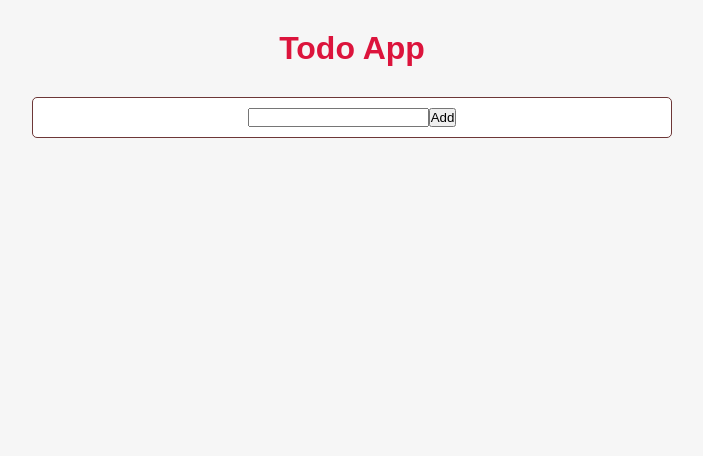
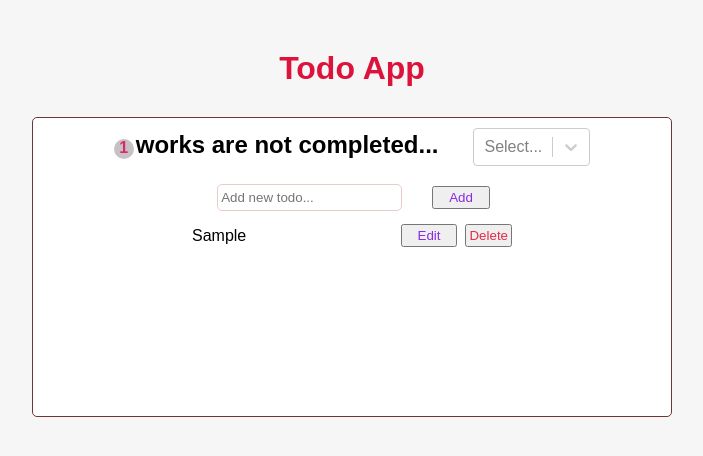
Before and after one commit to seyedmahdihosseinizade/TodoApp-React, a React (Create React App) app: page / in a window 1280 px wide. Both pictures are taken after typing "Sample" into the empty fields and a click on the button "Add". Shown: the top 456 px of the page, without its empty margins (288-991 px from the left). Built offline with nearby package versions, Linux system fonts and the light colour scheme; the HTML template or start-up script is replaced by a standard one.

Commit message:
push react

```diff
--- a/package.json
+++ b/package.json
@@ -9,6 +9,7 @@
     "react": "^17.0.2",
     "react-dom": "^17.0.2",
     "react-scripts": "5.0.0",
+    "react-select": "^5.2.1",
     "web-vitals": "^2.1.2"
   },
   "scripts": {
--- a/src/App.css
+++ b/src/App.css
@@ -4,7 +4,7 @@
   flex-direction: column;
   align-items: center;
   margin-top: 20px;
-  padding: 10px;
+  padding: 30px;
 }
 
 .App h1{
@@ -16,8 +16,37 @@
   flex-direction: column;
   align-items: center;
   width: 40rem;
+  height: 300px;
   background-color: rgb(255, 255, 255);
   border: 1px solid rgb(109, 55, 55);
   border-radius: 5px;
   padding: 10px;
 }
+
+.todo {
+  display: flex;
+  justify-content: space-between;
+  align-items: center;
+  width: 20rem;
+  margin: 10px;
+}
+
+.completed{
+  text-decoration: line-through crimson;
+}
+
+.input{
+  border: 3px solid #ccc;
+  border-radius: 5px;
+  padding: 20px 3px;
+  outline: none;
+}
+
+.input:focus{
+  border: 1px solid blueviolet;
+}
+
+.button{
+  border-radius: 3px;
+
+}
--- /dev/null
+++ b/src/components/NavBar/Navbar.jsx
@@ -0,0 +1,31 @@
+import React, { useState } from 'react';
+import Select from 'react-select';
+
+import styles from '../component.module.css'
+
+const options = [
+    {value :'All',label:'All'},
+    {value:'Complete',label:'Complete'},
+    {value:'UnCompleted',label:"UnCompleted"}
+]
+
+const NavBar = ({unCompleted,onChange,selectedOption}) => {
+
+
+    if (!unCompleted) return <h2 className={styles.text}>set your work</h2>
+
+    return (
+        <header className={styles.header}>
+            <h2><span className={styles.span}>{unCompleted}</span>works are not completed... </h2>
+            <Select
+                onChange={onChange}
+                value={selectedOption}
+                options={options}
+                className={styles.select}
+            />
+
+        </header>
+    );
+}
+
+export default NavBar;
--- a/src/components/Todo.jsx
+++ b/src/components/Todo.jsx
@@ -0,0 +1,18 @@
+import React from 'react';
+
+import styles from './component.module.css'
+import '../App.css'
+const Todo = ({todo,onComplete,onDelete,onEdit}) => {
+
+    return (
+        <div className="todo">
+            <div style={{cursor:"pointer"}} onClick={onComplete} className={todo.isCompleted ?"completed" : ""}>{todo.text}</div>
+            <div>
+                <button className={styles.button} onClick={onEdit}>Edit</button>
+                <button className={styles.del} onClick={onDelete}>Delete</button>
+            </div>
+        </div>
+    );
+}
+
+export default Todo;
--- a/src/components/TodoApp.jsx
+++ b/src/components/TodoApp.jsx
@@ -1,16 +1,27 @@
-import React, { useState } from 'react';
+import React, { useState,useEffect } from 'react';
+import NavBar from './NavBar/Navbar';
 import TodoForm from "./TodoForm";
 import Todolist from "./TodoList";
 
-
+// import '../App.css'
 
 const TodoApp = () => {
 
     const [todos,setTodos] = useState([]);
 
-    const addTodoHandler = (input) =>{
+    const [filteredTodos,setFilteredTodos] = useState([]);
+    const [selectedOption,setSelectedOption] = useState("All");
+
+    // console.log(selectedOption);
+    useEffect(() => {
+        filterTodos(selectedOption.value)
+    }, [todos,selectedOption])
+
+
+
+    const addTodo = (input) =>{
         // setTodos(input)
-        console.log("add todoHandler called with " , input);
+        // console.log("add todoHandler called with " , input);
         const newTodo ={
             id:Math.floor(Math.random()*1000),
             text:input,
@@ -19,10 +30,57 @@ const TodoApp = () => {
         setTodos([...todos,newTodo])
     }
 
+    const onComplete = (id) =>{
+        const index = todos.findIndex((todo) => todo.id === id)
+        const todo = {...todos[index]}
+
+        todo.isCompleted =! todo.isCompleted;
+        const totalTodo = [...todos]
+        totalTodo[index] = todo;
+        setTodos(totalTodo)
+    }
+
+    const onDelete = (id) => {
+        const index = todos.filter((todo) => todo.id !== id)
+        setTodos(index)
+    }
+
+    const updateTodo = (id,newValue) =>{
+        const index = todos.findIndex((todo) =>todo.id === id);
+        const selectedTodo = {...todos[index]}
+        selectedTodo.text = newValue;
+        const updateTodos = [...todos];
+        updateTodos[index] = selectedTodo;
+        setTodos(updateTodos);
+    }
+
+    const filterTodos = (status) => {
+        switch (status) {
+                case "Complete":
+                setFilteredTodos(todos.filter((t) => t.isCompleted))
+                break;
+            case "UnCompleted":
+                setFilteredTodos(todos.filter((t) => !t.isCompleted))
+                break;
+            default:
+                setFilteredTodos(todos);
+        }
+    }
+
+    const selectHandler = (e) =>{
+        setSelectedOption(e)
+        filterTodos(e.value);
+    }
+
     return (
         <div className="container">
-            <TodoForm addTodoHandler={addTodoHandler}/>
-            <Todolist todos={todos}/>
+            <NavBar unCompleted={todos.filter((t) => !t.isCompleted).length}
+                selectedOption={selectedOption}
+                onChange={selectHandler}
+            />
+
+            <TodoForm submitTodo={addTodo}/>
+            <Todolist todos={filteredTodos}  onComplete={onComplete} onDelete={onDelete} onUpdateTodo={updateTodo}/>
         </div>
     );
 }
--- a/src/components/TodoForm.jsx
+++ b/src/components/TodoForm.jsx
@@ -1,30 +1,48 @@
-import React, { useState } from 'react';
+import React, {  useRef, useState,useEffect } from "react";
+
+import styles from './component.module.css'
 
 const TodoForm = (props) => {
 
-    const [input,setInput] = useState("")
+  const [input, setInput] = useState(props.edit ? props.edit.text : "");
+
+  const inputRef = useRef(null)
+
+  useEffect(() => {
+    inputRef.current.focus();
+  }, [])
+
 
   const changeHandler = (e) => {
-        setInput(e.target.value)
-    }
+    setInput(e.target.value);
+  };
 
-    const submitHandler = (e) =>{
+  const submitHandler = (e) => {
     e.preventDefault();
     if (!input) {
-            alert("input is empty")
+      alert("input is empty");
       return;
     }
 
-        props.addTodoHandler(input);
+    props.submitTodo(input);
     setInput("");
-    }
+  };
 
   return (
     <form onSubmit={submitHandler}>
-            <input type="text" value={input} onChange={changeHandler}/>
-            <button type='submit'>Add</button>
+      <input
+        type="text"
+        value={input}
+        onChange={changeHandler}
+        placeholder={props.edit ? "Update Todo..." : "Add new todo..."}
+        ref={inputRef}
+        className={styles.input}
+      />
+      <button className={styles.ad} type="submit">{props.edit ? "Update" : "Add"}</button>
+
+
     </form>
   );
-}
+};
 
 export default TodoForm;
--- a/src/components/TodoList.jsx
+++ b/src/components/TodoList.jsx
@@ -1,14 +1,40 @@
-import React from 'react';
+import React, { useState } from 'react';
+import Todo from './Todo';
+import TodoForm from './TodoForm';
 
-const Todolist = ({todos}) => {
+const Todolist = ({todos,onComplete,onDelete,onUpdateTodo}) => {
 
-    console.log(todos);
+    const [edit,setEdit] = useState({id:null,text:"",isCompleted:false})
+    // console.log(edit);
+    const renderTodos = () =>{
+        // if (todos.length === 0 ) return <p>add some todos</p>
+        return todos.map((todo) =>{
+            return (
+                <Todo
+                    key={todo.id}
+                    todo={todo}
+                    onComplete={() =>onComplete(todo.id)}
+                    onDelete={() => onDelete(todo.id)}
+                    onEdit={() => setEdit(todo)}
+                />
+            )
+        })
+    }
 
-    return (
+    const editTodo = (newValue) => {
+        onUpdateTodo(edit.id,newValue)
+        // console.log(newValue);
+        setEdit({id:null,text:""})
+    }
+
+
+
+    return(
         <div>
+            {edit.id ? <TodoForm submitTodo={editTodo} edit={edit}/> : renderTodos()}
+        </div>
+    )
 
-        </div>
-    );
 }
 
 export default Todolist;
--- /dev/null
+++ b/src/components/component.module.css
@@ -0,0 +1,63 @@
+.input {
+    border: 1px solid rgb(236, 202, 202);
+    border-radius: 5px;
+    padding: 5px 3px;
+    outline: none;
+    margin: 3px;
+}
+
+.input:focus {
+    border: 1.5px solid rgb(219, 109, 114);
+}
+
+.ad{
+    margin-left: 27px;
+    padding: 2px 15px;
+    /* background-color: rgb(97, 47, 233); */
+    color: blueviolet;
+}
+
+
+.button{
+    margin-right:8px ;
+    padding: 2px 15px;
+    color: blueviolet;
+
+}
+
+.del{
+    padding: 2px 2px;
+    color: rgb(226, 43, 73);
+}
+
+.header{
+    display: flex;
+    align-items: center;
+}
+
+.span{
+    font-size: medium;
+    margin-right: 2px;
+    display: inline-block;
+    width: 20px;
+    height: 20px;
+    background-color: #c7c1c5;
+    color: #d9286c;
+    border-radius: 50%;
+    justify-content: center;
+    align-items: center;
+    text-align: center;
+    margin-bottom:20px ;
+
+}
+
+
+.text{
+    margin-right: 93px;
+}
+
+
+.select{
+    margin-left: 35px;
+    margin-bottom:15px ;
+}
```
Also changed, not shown: 1 other file (tests, documents, lock files or other folders). Lines whose indentation alone changed are shown as unchanged.
